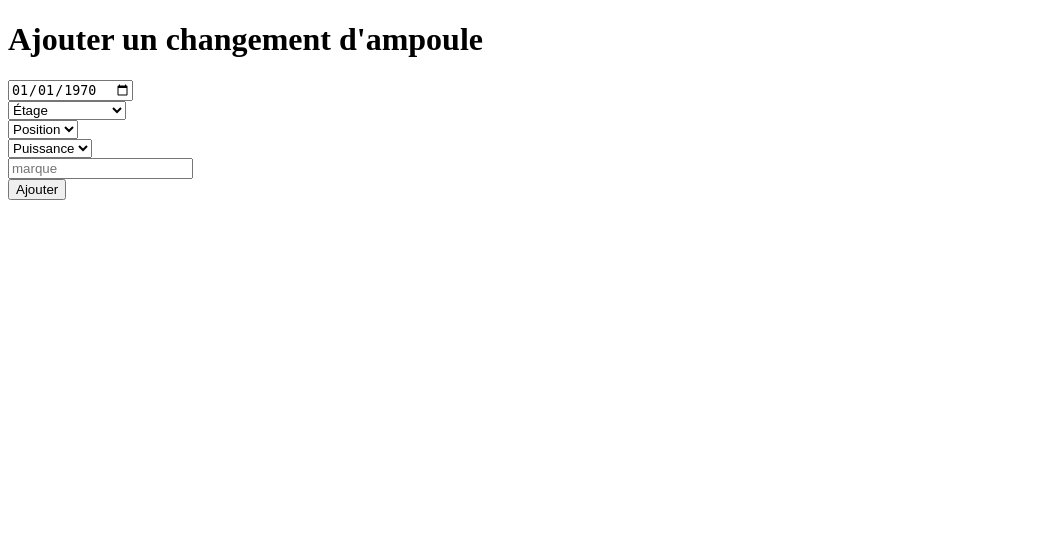
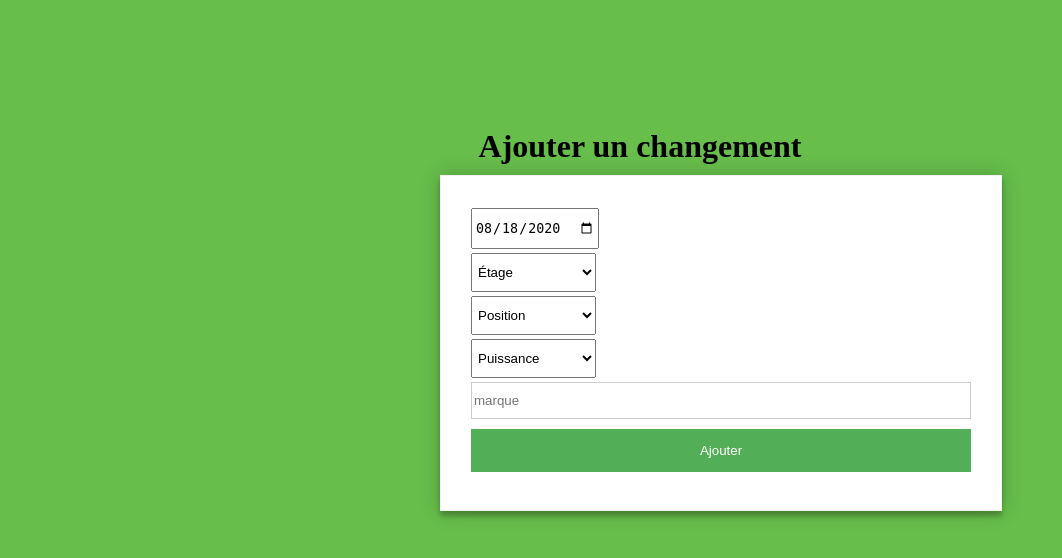
Before and after one commit to JessicaDaSilvaC/gardien, a PHP site: page /edit.php in a window 1280 px wide. Shown: the top 558 px of the page, without its empty margins (0-1062 px from the left). Run offline with PHP 8.4, Linux system fonts and the light colour scheme.

Commit message:
CSS & login

```diff
--- a/db.php
+++ b/db.php
@@ -1,3 +1,4 @@
+
 <?php
     define('DATABASE', 'gardien');
     define('USER', 'root');
--- a/deco.php
+++ b/deco.php
@@ -1,3 +1,4 @@
+<link rel="stylesheet" href="style.css"/>
 <?php
  session_start();
  $_SESSION = array();
--- a/edit.php
+++ b/edit.php
@@ -91,6 +91,7 @@
 <head>
     <meta charset="UTF-8">
     <meta name="viewport" content="width=device-width, initial-scale=1.0">
+    <link rel="stylesheet" href="style.css"/>
     <?php
         if(isset($_GET['id']) && isset($_GET['edit'])){
             echo'<title>Modifier des informations</title>';
@@ -99,34 +100,39 @@
         }
     ?>
 </head>
-<body>
+<body id="container">
     <?php
         if(isset($_GET['id']) && isset($_GET['edit'])){
             echo'<h1>Modifier des informations</h1>';
         }   else{
-            echo"<h1>Ajouter un changement d'ampoule</h1>";
+            echo"<h1>Ajouter un changement</h1>";
         }
     ?>
     <div>
-        <form action="edit.php" method="post">
+        <form action="edit.php" method="post" class="cadre">
             <div>
-                <input type="date" name="date" id="date" placeholder="date" value="<?= strftime("%Y-%m-%d", strtotime($date_changement)); ?>">
+                <input type="date" name="date" id="date" placeholder="date" value="<?php
+                if($date_changement == ""){
+                    echo strftime("%Y-%m-%d", strtotime("now"));
+                } else {
+                    echo strftime("%Y-%m-%d", strtotime($date_changement));
+                }?>">
             </div>
             <div>
                 <select name='etage' size='l'>
                     <option>Étage
                     <option <?php if($etage == 'Rez de chaussé') echo 'selected'; ?>>Rez de chaussé
-                    <option <?php if($etage == '1er étage') echo 'selected'; ?>>1er étage
-                    <option <?php if($etage == '2ème étage') echo 'selected'; ?>>2ème étage
-                    <option <?php if($etage == '3ème étage') echo 'selected'; ?>>3ème étage
-                    <option <?php if($etage == '4ème étage') echo 'selected'; ?>>4ème étage
-                    <option <?php if($etage == '5ème étage') echo 'selected'; ?>>5ème étage
-                    <option <?php if($etage == '6ème étage') echo 'selected'; ?>>6ème étage
-                    <option <?php if($etage == '7ème étage') echo 'selected'; ?>>7ème étage
-                    <option <?php if($etage == '8ème étage') echo 'selected'; ?>>8ème étage
-                    <option <?php if($etage == '9ème étage') echo 'selected'; ?>>9ème étage
-                    <option <?php if($etage == '10ème étage') echo 'selected'; ?>>10ème étage
-                    <option <?php if($etage == '11ème étage') echo 'selected'; ?>>11ème étage
+                    <option <?php if($etage == '1er') echo 'selected'; ?>>1er
+                    <option <?php if($etage == '2ème') echo 'selected'; ?>>2ème
+                    <option <?php if($etage == '3ème') echo 'selected'; ?>>3ème
+                    <option <?php if($etage == '4ème') echo 'selected'; ?>>4ème
+                    <option <?php if($etage == '5ème') echo 'selected'; ?>>5ème
+                    <option <?php if($etage == '6ème') echo 'selected'; ?>>6ème
+                    <option <?php if($etage == '7ème') echo 'selected'; ?>>7ème
+                    <option <?php if($etage == '8ème') echo 'selected'; ?>>8ème
+                    <option <?php if($etage == '9ème') echo 'selected'; ?>>9ème
+                    <option <?php if($etage == '10ème') echo 'selected'; ?>>10ème
+                    <option <?php if($etage == '11ème') echo 'selected'; ?>>11ème
                 </select>
             </div>
             <div>
@@ -160,7 +166,7 @@
                 }
             ?>
             <div>
-                <button type="submit"><?=$texteButton ?></button>
+                <button type="submit" class="modif"><?=$texteButton ?></button>
             </div>
             <?php
                 if(isset($_GET['id'])&& isset($_GET['edit'])){
--- a/style.css
+++ b/style.css
@@ -6,8 +6,7 @@ body{
     margin:0 auto;
     margin-top:10%;
 }
-/* Bordered form */
-form {
+form{
     width:100%;
     padding: 30px;
     border: 1px solid #f1f1f1;
@@ -15,12 +14,10 @@ form {
     box-shadow: 0 0 20px 0 rgba(0, 0, 0, 0.2), 0 5px 5px 0 rgba(0, 0, 0, 0.24);
 }
 #container h1{
-    width: 38%;
+    text-align: center;
     margin: 0 auto;
     padding-bottom: 10px;
 }
-
-/* Full-width inputs */
 input[type=text], input[type=password] {
     width: 100%;
     padding: 12px 20px;
@@ -29,9 +26,7 @@ input[type=text], input[type=password] {
     border: 1px solid #ccc;
     box-sizing: border-box;
 }
-
-/* Set a style for all buttons */
-input[type=submit] {
+input[type=submit]{
     background-color: #53af57;
     color: white;
     padding: 14px 20px;
@@ -45,3 +40,57 @@ input[type=submit]:hover {
     color: #53af57;
     border: 1px solid #53af57;
 }
+.cadre{
+    width: 500px;
+    padding: 30px;
+    border: 1px solid #f1f1f1;
+    background: #fff;
+    box-shadow: 0 0 20px 0 rgba(0, 0, 0, 0.2), 0 5px 5px 0 rgba(0, 0, 0, 0.24);
+}
+.lien{
+    display: flex;
+    justify-content: space-between;
+}
+a{
+    outline: none;
+    text-decoration: none;
+    color: green;
+    font-size: 18px;
+}
+table{
+    border: 3px solid green;
+    table-layout: auto;
+    width: 100%;
+}
+input[type=text]{
+    padding: 10px 2px;
+    margin: 2px 0;
+    cursor: pointer;
+    width: 100%;
+}
+input[type=date]{
+    padding: 10px 2px;
+    margin: 2px 0;
+    cursor: pointer;
+    width: 24%;
+}
+select{
+    padding: 10px 2px;
+    margin: 2px 0;
+    cursor: pointer;
+    width: 25%;
+}
+.modif{
+    background-color: #53af57;
+    color: white;
+    padding: 14px 20px;
+    margin: 8px 0;
+    border: none;
+    cursor: pointer;
+    width: 100%;
+}
+.modif:hover {
+    background-color: white;
+    color: #53af57;
+    border: 1px solid #53af57;
+}
--- a/verification.php
+++ b/verification.php
@@ -1,3 +1,4 @@
+
 <?php
 session_start();
 if(isset($_POST['username']) && isset($_POST['password']))
```
Also changed, not shown: gestion.php (+15 -8 lines), index.php (+0 -10 lines).
